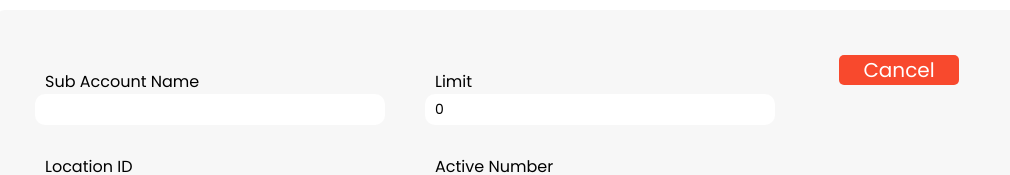
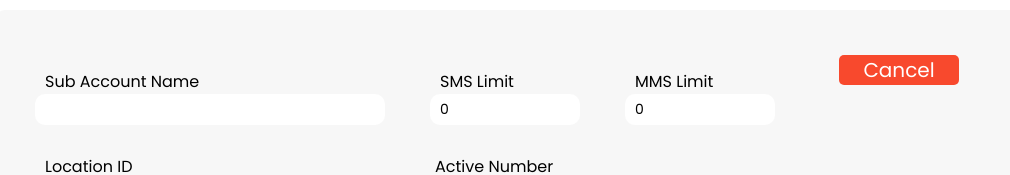
Before and after one commit to biju-borah/CarlSMSfrontend, a React (Vite) app: page /editclient in a window 1280 px wide. Shown: the part 246-421 px from the top of the page, without its empty margins (133-1143 px from the left). Built offline with nearby package versions, Linux system fonts and the light colour scheme; sample sign-in values are in the browser's storage.

Commit message:
mms usage limit added

```diff
--- a/src/pages/AddClient.jsx
+++ b/src/pages/AddClient.jsx
@@ -20,6 +20,8 @@ function AddClient() {
         status: 'Active',
         usage: '0',
         limit: '0',
+        mms_usage: '0',
+        mms_limit: '0',
         resetDate: new Date(new Date().setDate(new Date().getDate() + 30)).toISOString()
     });
 
@@ -122,11 +124,22 @@ function AddClient() {
                                     />
                                 </div>
                                 <div className="limit">
-                                    <p>Limit</p>
+                                    <p>SMS Limit</p>
                                     <input
                                         type="text"
                                         name="limit"
                                         value={formData.limit}
+                                        onChange={handleInputChange}
+                                        placeholder=""
+                                        required
+                                    />
+                                </div>
+                                <div className="limit">
+                                    <p>MMS Limit</p>
+                                    <input
+                                        type="text"
+                                        name="mms_limit"
+                                        value={formData.mms_limit}
                                         onChange={handleInputChange}
                                         placeholder=""
                                         required
--- a/src/pages/Dashboard.jsx
+++ b/src/pages/Dashboard.jsx
@@ -152,7 +152,7 @@ function Dashboard() {
                         <>
                             {filteredClients.map(client => (
                                 <div key={client['locationId']} className="second-main">
-                                    <p className="current-client">{client['name']} | Usage: {new Date(client['resetDate']) <= new Date() ? 0 : client['usage']} / {client['limit']} | Reset on : {getDate(client)}</p>
+                                    <p className="current-client"><b>{client['name']}</b> | SMS usage: {new Date(client['resetDate']) <= new Date() ? 0 : client['usage']} / {client['limit']} | MMS usage: {new Date(client['resetDate']) <= new Date() ? 0 : client['mms_usage']} / {client['mms_limit']} | <b>Reset on :</b> {getDate(client)}</p>
                                     <div className="dot" onClick={() => handleDotClick(client['locationId'])}><i className='bx bx-dots-vertical-rounded'></i></div>
                                     <div className="green"><img src={client['status'] === 'Active' ? green : red} alt='' /></div>
                                     {isDropdownVisible && selectedClient === client['locationId'] && (
--- a/src/pages/EditClient.jsx
+++ b/src/pages/EditClient.jsx
@@ -20,6 +20,8 @@ function EditClient({ }) {
         status: 'Active',
         usage: '0',
         limit: '0',
+        mms_usage: '0',
+        mms_limit: '0',
         resetDate: ''
     });
 
@@ -51,6 +53,8 @@ function EditClient({ }) {
                 status: 'Active',
                 usage: state['usage'],
                 limit: state['limit'],
+                mms_usage: state['mms_usage'],
+                mms_limit: state['mms_limit'],
                 resetDate: state['resetDate'] === '' ? new Date(new Date().setDate(new Date().getDate() + 30)).toISOString() : state['resetDate']
             });
         }
@@ -135,11 +139,22 @@ function EditClient({ }) {
                                     />
                                 </div>
                                 <div className="limit">
-                                    <p>Limit</p>
+                                    <p>SMS Limit</p>
                                     <input
                                         type="text"
                                         name="limit"
                                         value={formData.limit}
+                                        onChange={handleInputChange}
+                                        placeholder=""
+                                        required
+                                    />
+                                </div>
+                                <div className="limit">
+                                    <p>MMS Limit</p>
+                                    <input
+                                        type="text"
+                                        name="mms_limit"
+                                        value={formData.mms_limit}
                                         onChange={handleInputChange}
                                         placeholder=""
                                         required
--- a/src/pages/Login.jsx
+++ b/src/pages/Login.jsx
@@ -24,7 +24,7 @@ function Login() {
                 alert('Login failed. Please check your credentials.');
             }
         } catch (error) {
-            console.error('An error occurred:', error);
+            alert('An error occurred:', error);
         }
         setLoading(false)
     };
--- a/src/pages/addclient.css
+++ b/src/pages/addclient.css
@@ -87,7 +87,11 @@
 }
 
 .add-details .limit {
-    margin-left: 40px;
+    margin-left: 45px;
+}
+
+.add-details .limit input {
+    width: 150px;
 }
 
 .add-details .wrapper .btn {
```
